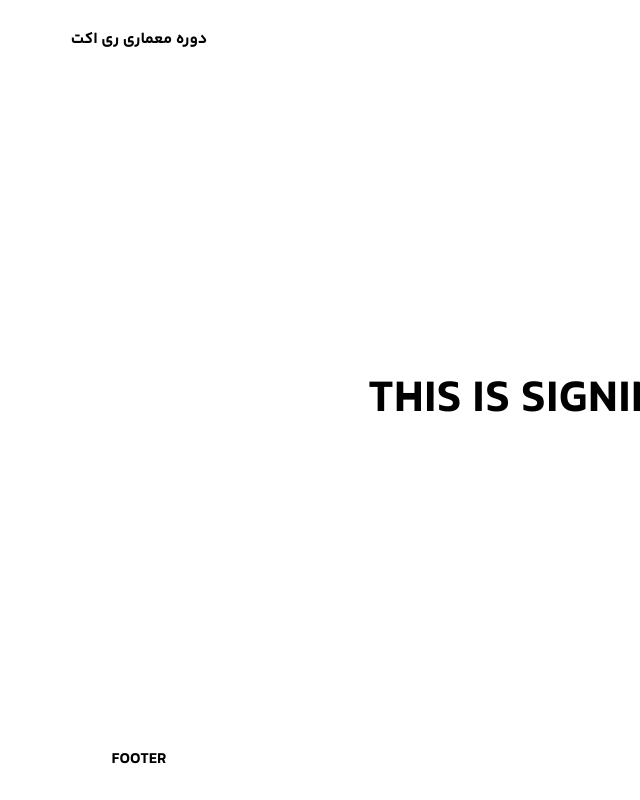
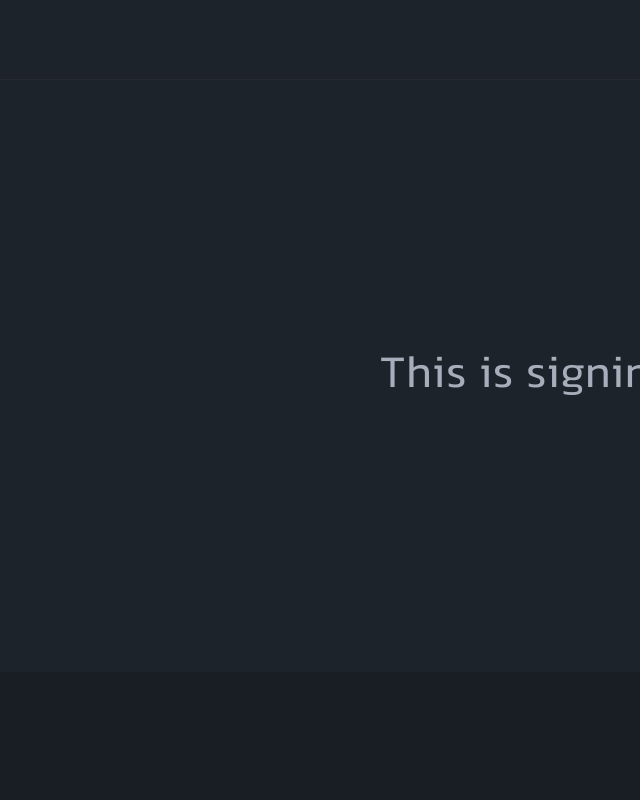
Before and after one commit to SalimiDev/tutoring-platform, a Next.js app: page /signin in a window 1280 px wide. Shown: the whole page, without its empty margins (640-1280 px from the left). Built offline with nearby package versions, Linux system fonts and the light colour scheme.

Commit message:
Implement main layout

```diff
--- a/package.json
+++ b/package.json
@@ -22,7 +22,7 @@
         "eslint": "^8",
         "eslint-config-next": "13.5.6",
         "postcss": "^8",
-        "prettier": "^3.3.2",
+        "prettier": "^3.3.3",
         "prettier-plugin-tailwindcss": "^0.6.5",
         "tailwindcss": "^3",
         "typescript": "^5"
--- /dev/null
+++ b/src/app/_components/footer/footer.tsx
@@ -0,0 +1,3 @@
+export const Footer: React.FC = () => {
+  return <footer className="h-32 dark:bg-base-200">Footer</footer>;
+};
--- /dev/null
+++ b/src/app/_components/header/header.tsx
@@ -0,0 +1,7 @@
+export const Header: React.FC = () => {
+  return (
+    <header className="border-b dark:border-base-content dark:border-opacity-5">
+      Header
+    </header>
+  );
+};
--- a/src/app/layout.tsx
+++ b/src/app/layout.tsx
@@ -1,6 +1,9 @@
 import "./globals.css";
 import { Figtree } from "next/font/google";
 import localFont from "next/font/local";
+
+import { Header } from "./_components/header/header";
+import { Footer } from "./_components/footer/footer";
 
 const figtree = Figtree({
   display: "swap",
@@ -45,13 +48,20 @@ const yekanbakh = localFont({
   variable: "--font-yekanbakh",
 });
 
-export default function RootLayout({ children }: { children: React.ReactNode }) {
+export default function RootLayout({
+  children,
+}: {
+  children: React.ReactNode;
+}) {
   return (
-        <html dir="rtl" className={`${yekanbakh.variable} ${figtree.variable}`}>
-            <body className="flex flex-col min-h-screen font-bold uppercase">
-                <header className="bg-gray-200 flex items-center justify-center h-20">دوره معماری ری اکت</header>
-                <div className="flex-1 flex">{children}</div>
-                <footer className="bg-gray-200 flex items-center justify-center h-20">footer</footer>
+    <html
+      dir="rtl"
+      className={`dark ${yekanbakh.variable} ${figtree.variable}`}
+    >
+      <body className="grid min-h-screen grid-rows-[80px_1fr_auto] dark:bg-base-100 dark:text-base-content">
+        <Header />
+        <div className="flex flex-1">{children}</div>
+        <Footer />
       </body>
     </html>
   );
--- a/tailwind.config.ts
+++ b/tailwind.config.ts
@@ -59,6 +59,7 @@ const config: Config = {
         colors: tailwindColors,
         extend: {},
     },
+    darkMode: "class",
     plugins: [],
 };
 export default config;
```
Also changed, not shown: 2 other files (tests, documents, lock files or other folders). Lines whose indentation alone changed are shown as unchanged.
